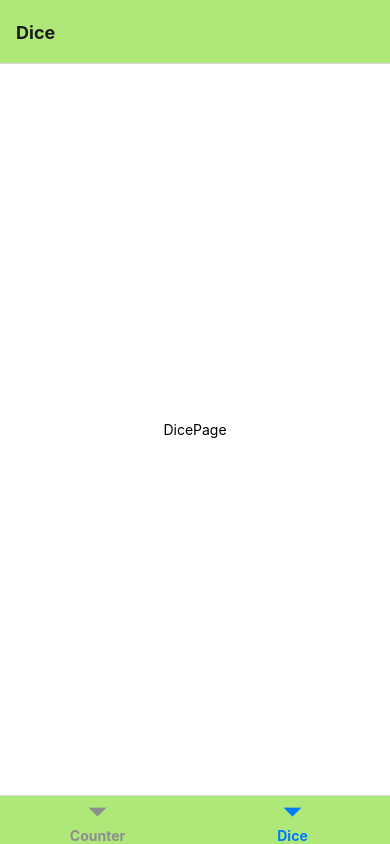
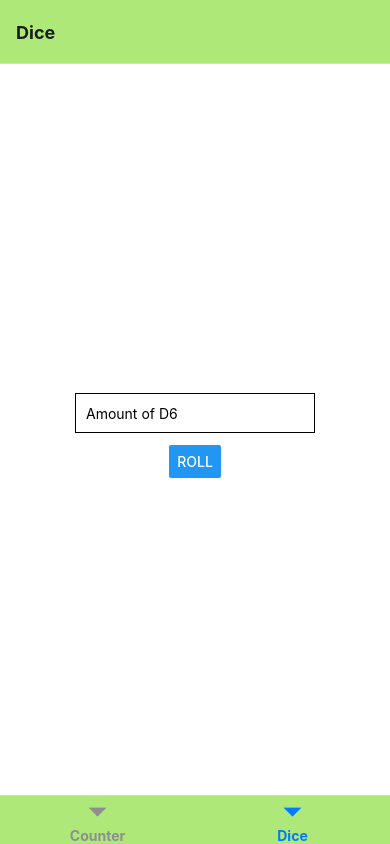
Before and after one commit to BottleBaron/wargameApp, a React Native app: screen /Dice in a window 390 px wide. Built offline with nearby package versions, Linux system fonts and the light colour scheme.

Commit message:
Messing with dice

```diff
--- /dev/null
+++ b/assets/DiceData.ts
@@ -0,0 +1,32 @@
+
+export interface D6Die {
+    dieNumber: number;
+    image: string;
+}
+
+export const dice: D6Die[] = [
+    {
+        dieNumber: 1,
+        image: 'https://cdn.discordapp.com/attachments/1047094436569563146/1154010867260739654/dice-six-faces-one.png',
+    },
+    {
+        dieNumber: 2,
+        image: 'https://cdn.discordapp.com/attachments/1047094436569563146/1154010866488987699/dice-six-faces-two.png',
+    },
+    {
+        dieNumber: 3,
+        image: 'https://cdn.discordapp.com/attachments/1047094436569563146/1154010866782576650/dice-six-faces-three.png',
+    },
+    {
+        dieNumber: 4,
+        image: 'https://cdn.discordapp.com/attachments/1047094436569563146/1154010865952104509/dice-six-faces-four.png',
+    },
+    {
+        dieNumber: 5,
+        image: 'https://cdn.discordapp.com/attachments/1047094436569563146/1154010866228932650/dice-six-faces-five.png',
+    },
+    {
+        dieNumber: 6,
+        image: 'https://cdn.discordapp.com/attachments/1047094436569563146/1154010867021656064/dice-six-faces-six.png',
+    },
+]
--- a/package.json
+++ b/package.json
@@ -14,7 +14,9 @@
     "expo": "~49.0.11",
     "expo-status-bar": "~1.6.0",
     "react": "18.2.0",
-    "react-native": "0.72.4"
+    "react-native": "0.72.4",
+    "expo-haptics": "~12.4.0",
+    "expo-random": "~13.2.0"
   },
   "devDependencies": {
     "@babel/core": "^7.20.0",
--- a/src/Components/Counter.tsx
+++ b/src/Components/Counter.tsx
@@ -37,14 +37,13 @@ export default function Counter({ title }: CounterProps) {
 const localStyles = StyleSheet.create({
     counterOuterShell: {
         display: 'flex',
+        justifyContent: 'center',
+        alignItems: 'center',
         flex: 1,
-        justifyContent: 'center',
         //NOTE: Temporary color
         backgroundColor: '#eebfff',
-        flexWrap: 'wrap'
     },
     counterContainer: {
-        display: "flex",
         flexDirection: "row",
         justifyContent: "center",
     },
--- a/src/Pages/DicePage.tsx
+++ b/src/Pages/DicePage.tsx
@@ -1,12 +1,43 @@
-import { Text, View } from "react-native";
+import * as Haptics from 'expo-haptics';
+import { useState } from "react";
+import { Button, TextInput, View } from "react-native";
+import { D6Die } from "../../assets/DiceData";
 import styles from "../Styling/Styles";
 
 
+
 export default function DicePage() {
+    const [number, onChangeNumber] = useState('');
+
+    const rolledDice: D6Die[] = [];
+
+    const rollTheDice = () => {
+        Haptics.impactAsync(Haptics.ImpactFeedbackStyle.Medium);
+
+        alert(Random.getRandomBytes(6));
+    }
+
 
     return (
         <View style={styles.container}>
-            <Text>DicePage</Text>
+
+
+
+            <TextInput
+                style={styles.input}
+                onChangeText={onChangeNumber}
+                placeholder="Amount of D6"
+                inputMode="numeric"
+                value={number}
+                defaultValue="1" />
+            <Button title="Roll" onPress={rollTheDice} />
         </View>
     );
+
+
+
+    //Haptics
+    //DeviceMotion
+    //KeepAwake
+
 }
--- a/src/Pages/PointsCounterPage.tsx
+++ b/src/Pages/PointsCounterPage.tsx
@@ -17,6 +17,7 @@ export default function PointsCounterPage() {
 const localStyles = StyleSheet.create({
     pageLayout: {
         display: "flex",
+        justifyContent: "space-between",
         flex: 1,
     },
 });
--- a/src/Styling/Styles.tsx
+++ b/src/Styling/Styles.tsx
@@ -8,6 +8,12 @@ const styles = StyleSheet.create({
         alignItems: 'center',
         justifyContent: 'center',
     },
+    input: {
+        height: 40,
+        margin: 12,
+        borderWidth: 1,
+        padding: 10,
+    }
 });
 
 export default styles
```
Also changed, not shown: 1 other file (tests, documents, lock files or other folders).
